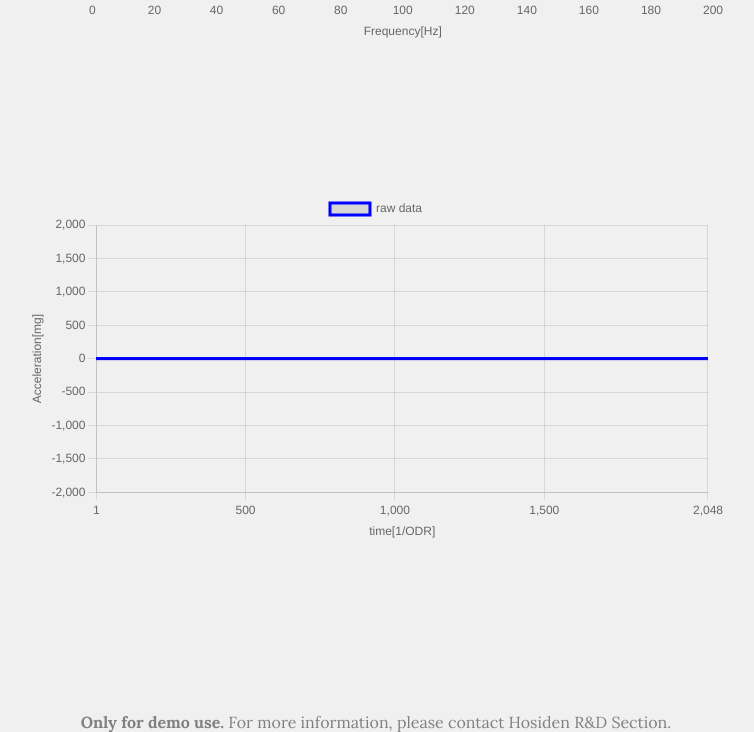
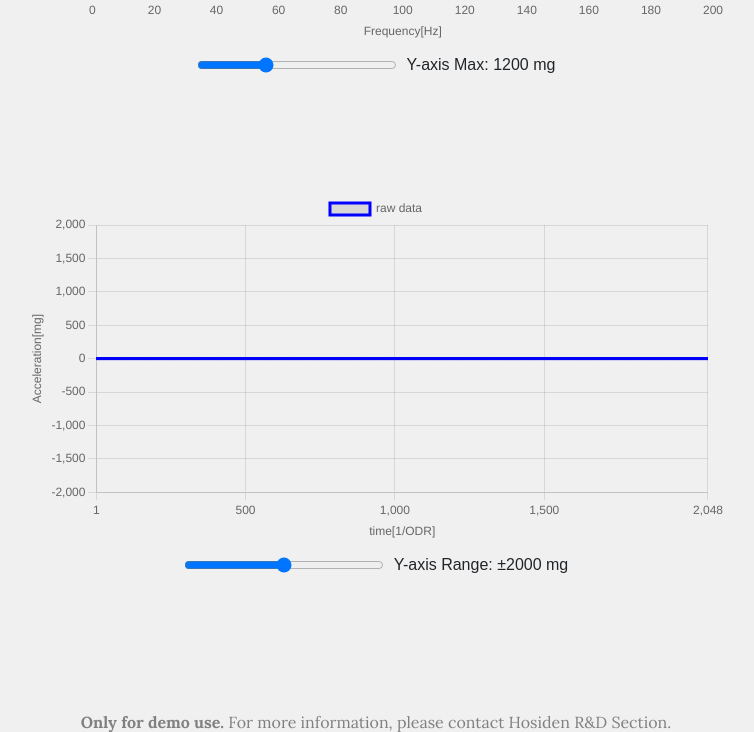
Before and after one commit to chenjy96/chenjy96.github.io, a plain HTML site: page v3/index.html in a window 1280 px wide. Shown: the part 538-1270 px from the top of the page, without its empty margins (264-1018 px from the left). Drawn offline with nearby package versions, Linux system fonts and the light colour scheme.

Commit message:
Update index.html

```diff
--- a/v3/index.html
+++ b/v3/index.html
@@ -162,6 +162,42 @@
 
   </style>
 
+  <style>
+    .slider-container {
+        margin-top: 10px;
+        display: flex;
+        align-items: center;
+        justify-content: center;
+    }
+
+    #yAxisSlider {
+        width: 200px;
+        margin-right: 10px;
+    }
+
+    #yAxisValue {
+        min-width: 100px;
+    }
+    </style>
+
+    <style>
+      .slider-container {
+          margin-top: 10px;
+          display: flex;
+          align-items: center;
+          justify-content: center;
+      }
+
+      #rawYAxisSlider {
+          width: 200px;
+          margin-right: 10px;
+      }
+
+      #rawYAxisValue {
+          min-width: 120px;
+      }
+      </style>
+
 </head>
 <body>
 
@@ -233,10 +269,18 @@
   <div class="row canvas-container">
     <div>
       <canvas id="fftChart" class="myFFTChart"></canvas>
+      <div class="slider-container">
+        <input type="range" id="yAxisSlider" min="0" max="6" step="1" value="2">
+        <span id="yAxisValue">Y-axis Max: 1200 mg</span>
+      </div>
     </div>
     <div>
       <div>
         <canvas id="rawChart" class="myRawChart"></canvas>
+        <div class="slider-container">
+          <input type="range" id="rawYAxisSlider" min="0" max="6" step="1" value="3">
+          <span id="rawYAxisValue">Y-axis Range: ±2000 mg</span>
+      </div>
       </div>
     </div>
   </div>
@@ -1239,6 +1283,75 @@ document.getElementById('saveDataBtn').addEventListener('click', function() {
 
 </script>
 
+<script>
+  // 假设 fftChart 已经在其他地方初始化
+
+  const yAxisSlider = document.getElementById('yAxisSlider');
+  const yAxisValue = document.getElementById('yAxisValue');
+
+  const yAxisValues = [100, 500, 1200, 2000, 3000, 5000, 8000];
+
+  function updateYAxis(index) {
+      const newYMax = yAxisValues[index];
+      yAxisValue.textContent = `Y-axis Max: ${newYMax} mg`;
+
+      // 更新图表的 y 轴
+      fftChart.options.scales.y.max = newYMax;
+      fftChart.update();
+  }
+
+  yAxisSlider.addEventListener('input', function() {
+      const index = parseInt(this.value);
+      updateYAxis(index);
+  });
+
+  // 初始化时设置 Y 轴最大值
+  updateYAxis(2);
+
+  // 更新图表数据的函数
+  function updateChart(newData) {
+      fftChart.data.datasets[0].data = newData;
+      fftChart.update();
+  }
+
+  </script>
+
+<script>
+  // 假设 rawChart 已经在其他地方初始化
+
+  const rawYAxisSlider = document.getElementById('rawYAxisSlider');
+  const rawYAxisValue = document.getElementById('rawYAxisValue');
+
+  const rawYAxisValues = [100, 500, 1500, 2000, 3000, 5000, 8000];
+
+  function updateRawYAxis(index) {
+      const newYMax = rawYAxisValues[index];
+      const newYMin = -newYMax;
+      rawYAxisValue.textContent = `Y-axis Range: ±${newYMax} mg`;
+
+      // 更新图表的 y 轴
+      rawChart.options.scales.y.max = newYMax;
+      rawChart.options.scales.y.min = newYMin;
+      rawChart.update();
+  }
+
+  rawYAxisSlider.addEventListener('input', function() {
+      const index = parseInt(this.value);
+      updateRawYAxis(index);
+  });
+
+  // 初始化时设置 Y 轴范围
+  updateRawYAxis(3);  // 默认值为 2000 (索引 3)
+
+  // 更新图表数据的函数
+  function updateRawChart(newData) {
+      rawChart.data.datasets[0].data = newData;
+      rawChart.update();
+  }
+
+  // 这里可能还有其他的 JavaScript 代码...
+  </script>
+
 <script src="indicator.js"></script>
 
 </body>
```
